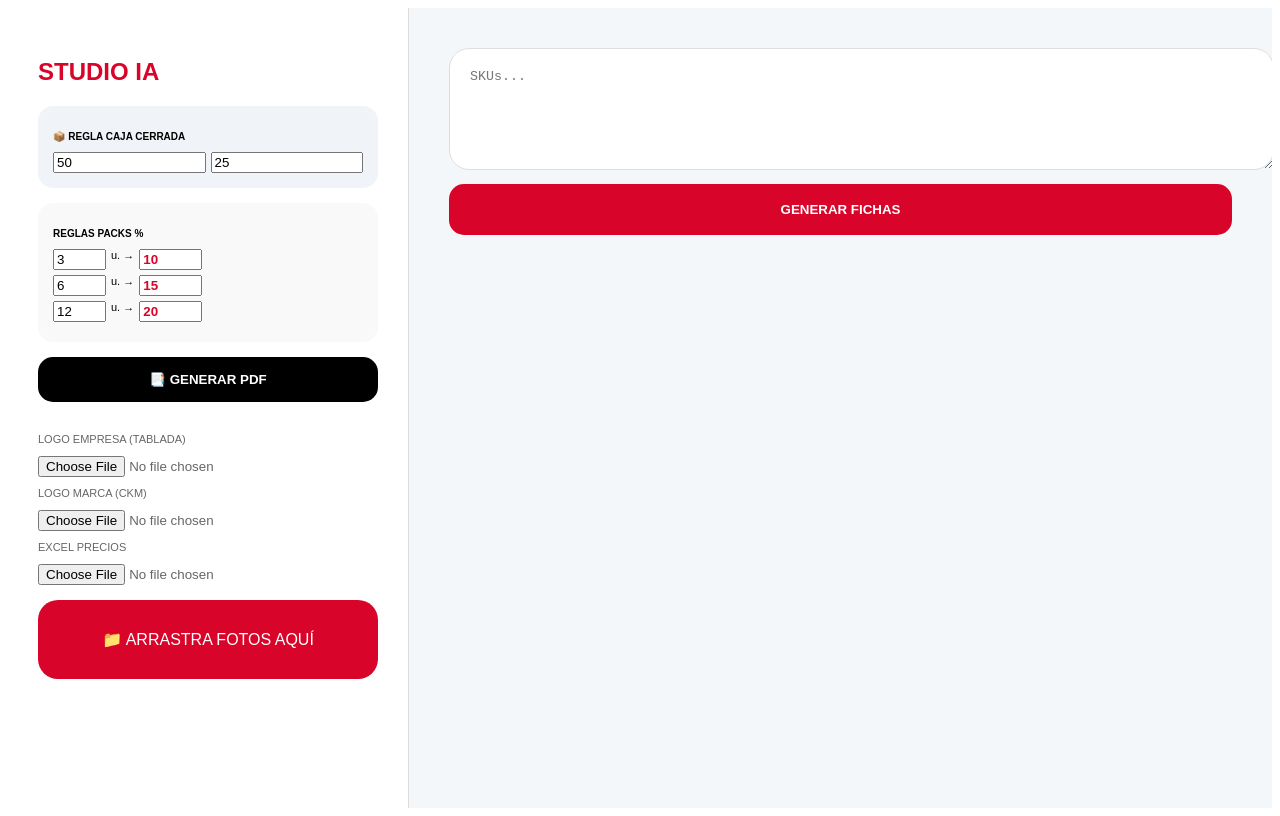
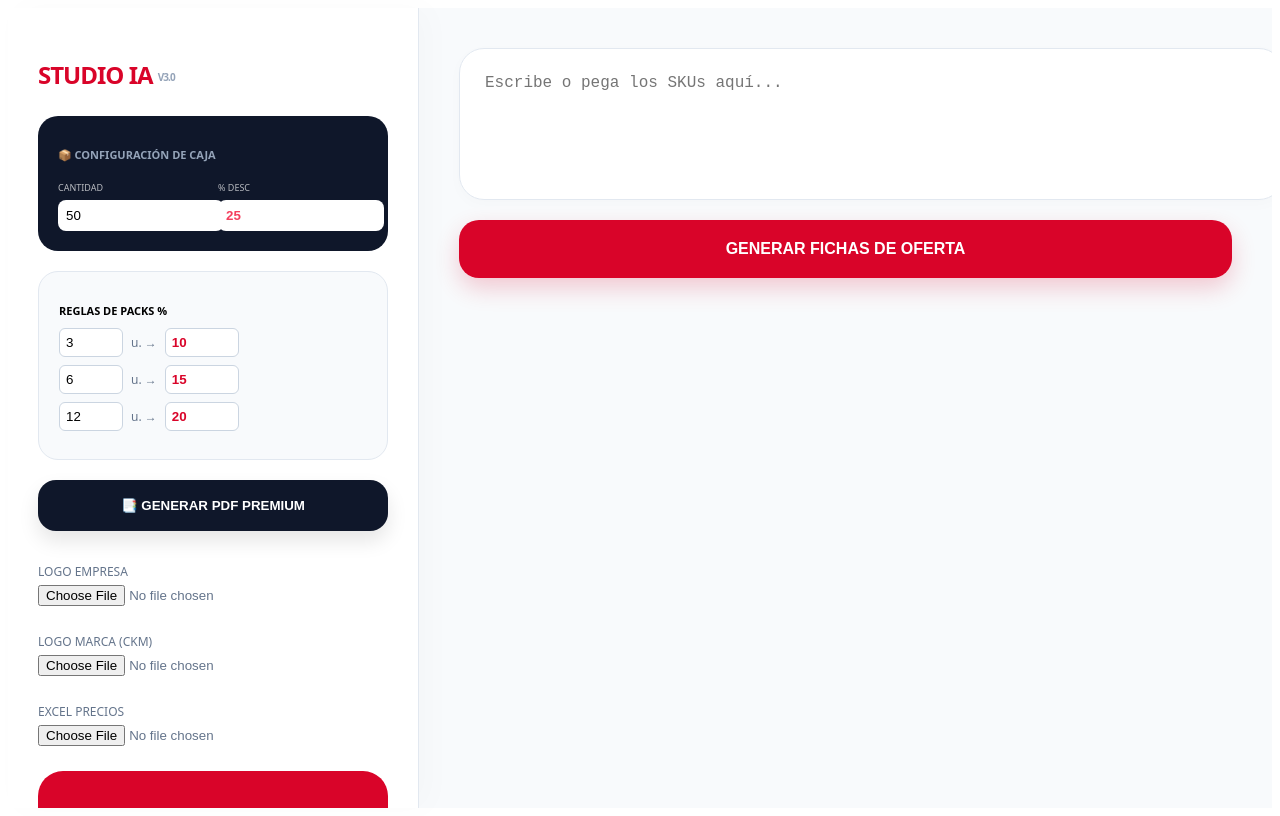
Before and after one commit to tabladamotosrepuestos-art/mi-app-estudio, a React (Vite) app in the folder mi-app-ai/: page / in a window 1280 px wide. Built offline with nearby package versions, Linux system fonts and the light colour scheme; the HTML template or start-up script is replaced by a standard one.

Commit message:
Update App.tsx

```diff
--- a/mi-app-ai/src/App.tsx
+++ b/mi-app-ai/src/App.tsx
@@ -8,7 +8,7 @@ interface Producto {
   cantidad: number; descuentoManual: number;
 }
 
-// --- COMPONENTE DE LA FICHA (DISEÑO FIEL AL PDF) ---
+// --- COMPONENTE DE LA FICHA (DISEÑO PREMIUM ACTUALIZADO) ---
 const FichaStudioIA = ({ producto, bancoFotos, reglasPack, reglaCaja, logoEmpresa, logoMarca, onUpdate, onDelete }: {
   producto: Producto, bancoFotos: Record<string, string>, reglasPack: Regla[], reglaCaja: Regla,
   logoEmpresa: string | null, logoMarca: string | null,
@@ -18,7 +18,6 @@ const FichaStudioIA = ({ producto, bancoFotos, reglasPack, reglaCaja, logoEmpres
   const foto = bancoFotos[producto.sku.toLowerCase().trim()];
   const precioBase = producto.costo * (1 + producto.rent / 100);
 
-  // Lógica de Descuento: Prioriza Caja Cerrada si la cantidad es igual a la de la caja
   let descFinal = producto.descuentoManual;
   if (producto.cantidad === reglaCaja.x) {
     descFinal = reglaCaja.y;
@@ -38,7 +37,7 @@ const FichaStudioIA = ({ producto, bancoFotos, reglasPack, reglaCaja, logoEmpres
           try {
             const data = [new ClipboardItem({ [blob.type]: blob })];
             await navigator.clipboard.write(data);
-            alert("✅ Ficha copiada.");
+            alert("✅ Diseño copiado al portapapeles.");
           } catch (err) { alert("Error al copiar."); }
         }
       }, 'image/png');
@@ -47,73 +46,89 @@ const FichaStudioIA = ({ producto, bancoFotos, reglasPack, reglaCaja, logoEmpres
 
   return (
     <div style={{ display: 'flex', flexDirection: 'column', gap: '15px', width: '380px' }}>
-      {/* Controles del Editor */}
-      <div style={{ backgroundColor: 'white', borderRadius: '25px', padding: '18px', boxShadow: '0 10px 30px rgba(0,0,0,0.05)', border: '1px solid #f0f0f0' }}>
-        <div style={{ display: 'flex', justifyContent: 'space-between', marginBottom: '10px', alignItems: 'center' }}>
-          <span style={{ backgroundColor: '#e8f5e9', color: '#2ecc71', padding: '4px 10px', borderRadius: '10px', fontSize: '9px', fontWeight: 'bold' }}>SELECCIONAR CANTIDAD</span>
-          <div style={{ display: 'flex', gap: '5px' }}>
-            <button onClick={copiarImagen} style={{ background: '#f8f9fa', border: '1px solid #ddd', borderRadius: '8px', padding: '8px 12px', fontSize: '11px', cursor: 'pointer', fontWeight: 'bold' }}>📋 COPIAR</button>
-            <button onClick={onDelete} style={{ border: 'none', background: 'none', cursor: 'pointer', color: '#ddd', fontSize: '18px' }}>✕</button>
+      {/* Controles del Editor Modernizados */}
+      <div style={{ backgroundColor: 'white', borderRadius: '24px', padding: '15px', boxShadow: '0 4px 20px rgba(0,0,0,0.08)' }}>
+        <div style={{ display: 'flex', justifyContent: 'space-between', marginBottom: '12px', alignItems: 'center' }}>
+          <span style={{ color: '#888', fontSize: '10px', fontWeight: 'bold', letterSpacing: '1px' }}>CONFIGURAR OFERTA</span>
+          <button onClick={onDelete} style={{ border: 'none', background: '#fee2e2', color: '#ef4444', borderRadius: '50%', width: '24px', height: '24px', cursor: 'pointer', fontSize: '12px' }}>✕</button>
         </div>
-        </div>
-        <div style={{ display: 'flex', gap: '6px', flexWrap: 'wrap' }}>
+        <div style={{ display: 'flex', gap: '6px' }}>
           {[1, 3, 6, 12, reglaCaja.x].map(n => (
             <button key={n} onClick={() => onUpdate({...producto, cantidad: n})}
-              style={{ flex: '1', padding: '10px 0', borderRadius: '12px', border: 'none', fontSize: '11px', fontWeight: 'bold', cursor: 'pointer', backgroundColor: producto.cantidad === n ? '#d90429' : '#f0f0f0', color: producto.cantidad === n ? 'white' : '#666' }}>
-              {n === reglaCaja.x ? `📦 CAJA` : `x${n}`}
+              style={{
+                flex: '1', padding: '10px 0', borderRadius: '10px', border: 'none', fontSize: '11px', fontWeight: 'bold', cursor: 'pointer',
+                transition: 'all 0.2s',
+                backgroundColor: producto.cantidad === n ? '#d90429' : '#f3f4f6',
+                color: producto.cantidad === n ? 'white' : '#4b5563',
+                boxShadow: producto.cantidad === n ? '0 4px 10px rgba(217,4,41,0.3)' : 'none'
+              }}>
+              {n === reglaCaja.x ? `CAJA` : `x${n}`}
             </button>
           ))}
+          <button onClick={copiarImagen} style={{ padding: '0 10px', borderRadius: '10px', border: '1px solid #ddd', background: 'white', cursor: 'pointer' }}>📋</button>
         </div>
       </div>
 
-      {/* Ficha Visual */}
-      <div ref={fichaRef} className="area-captura" style={{ backgroundColor: 'white', borderRadius: '35px', overflow: 'hidden', boxShadow: '0 20px 45px rgba(0,0,0,0.12)', position: 'relative' }}>
-        <div style={{ height: '280px', display: 'flex', alignItems: 'center', justifyContent: 'center', background: 'white', padding: '20px', position: 'relative' }}>
-          <div style={{ position: 'absolute', top: '15px', left: '15px', background: '#d90429', color: 'white', padding: '5px 12px', borderRadius: '12px', fontSize: '10px', fontWeight: 'bold' }}>SKU: {producto.sku}</div>
+      {/* Ficha Visual (Área de Captura) */}
+      <div ref={fichaRef} className="area-captura" style={{ backgroundColor: 'white', borderRadius: '40px', overflow: 'hidden', boxShadow: '0 25px 50px -12px rgba(0,0,0,0.15)', position: 'relative' }}>
 
-          {/* Logo de Marca Restablecido */}
-          {logoMarca && <img src={logoMarca} alt="marca" style={{ position: 'absolute', top: '10px', right: '10px', height: '60px', maxWidth: '110px', objectFit: 'contain' }} />}
+        {/* Contenedor de Imagen con Degradado y Profundidad */}
+        <div style={{
+          height: '300px',
+          display: 'flex',
+          alignItems: 'center',
+          justifyContent: 'center',
+          background: 'radial-gradient(circle, #ffffff 0%, #f8f9fa 100%)',
+          padding: '30px',
+          position: 'relative'
+        }}>
+          <div style={{ position: 'absolute', top: '20px', left: '25px', background: 'rgba(217,4,41,0.1)', color: '#d90429', padding: '4px 12px', borderRadius: '8px', fontSize: '10px', fontWeight: '800', border: '1px solid rgba(217,4,41,0.2)' }}>SKU: {producto.sku}</div>
 
-          <div style={{ position: 'absolute', top: '80px', right: '15px', display: 'flex', flexDirection: 'column', gap: '8px' }}>
+          {logoMarca && <img src={logoMarca} alt="marca" style={{ position: 'absolute', top: '15px', right: '20px', height: '50px', maxWidth: '100px', objectFit: 'contain', filter: 'grayscale(0.2)' }} />}
+
+          <div style={{ position: 'absolute', top: '80px', right: '20px', display: 'flex', flexDirection: 'column', gap: '10px' }}>
             {descFinal > 0 && (
-              <div style={{ background: '#d90429', color: 'white', width: '55px', height: '55px', borderRadius: '50%', display: 'flex', flexDirection: 'column', alignItems: 'center', justifyContent: 'center', fontWeight: '900' }}>
+              <div style={{ background: '#d90429', color: 'white', width: '58px', height: '58px', borderRadius: '50%', display: 'flex', flexDirection: 'column', alignItems: 'center', justifyContent: 'center', fontWeight: '900', boxShadow: '0 8px 15px rgba(217,4,41,0.4)', border: '2px solid white' }}>
                 <span style={{ fontSize: '8px' }}>AHORRA</span>
-                <span style={{ fontSize: '16px' }}>{descFinal}%</span>
+                <span style={{ fontSize: '17px' }}>{descFinal}%</span>
               </div>
             )}
             {producto.cantidad > 1 && (
-              <div style={{ background: 'black', color: 'white', width: '55px', height: '55px', borderRadius: '50%', display: 'flex', flexDirection: 'column', alignItems: 'center', justifyContent: 'center', fontWeight: '900' }}>
-                <span style={{ fontSize: '7px' }}>LLEVANDO</span>
-                <span style={{ fontSize: '16px' }}>x{producto.cantidad}</span>
+              <div style={{ background: '#1a1a1a', color: 'white', width: '58px', height: '58px', borderRadius: '50%', display: 'flex', flexDirection: 'column', alignItems: 'center', justifyContent: 'center', fontWeight: '900', boxShadow: '0 8px 15px rgba(0,0,0,0.2)', border: '2px solid white' }}>
+                <span style={{ fontSize: '7px' }}>CANT.</span>
+                <span style={{ fontSize: '17px' }}>x{producto.cantidad}</span>
               </div>
             )}
           </div>
 
-          {logoEmpresa && <img src={logoEmpresa} alt="empresa" style={{ position: 'absolute', bottom: '15px', right: '15px', height: '55px', maxWidth: '110px', objectFit: 'contain' }} />}
-          {foto ? <img src={foto} alt="prod" style={{ maxWidth: '100%', maxHeight: '100%', objectFit: 'contain' }} /> : <div style={{ color: '#eee', fontWeight: 'bold' }}>Sin Foto</div>}
+          {logoEmpresa && <img src={logoEmpresa} alt="empresa" style={{ position: 'absolute', bottom: '20px', right: '25px', height: '50px', maxWidth: '100px', objectFit: 'contain', opacity: 0.9 }} />}
+
+          {/* Imagen con Sombra Proyectada (Efecto 3D) */}
+          {foto ? <img src={foto} alt="prod" style={{ maxWidth: '85%', maxHeight: '85%', objectFit: 'contain', filter: 'drop-shadow(0 15px 25px rgba(0,0,0,0.15))' }} /> : <div style={{ color: '#ddd', fontWeight: 'bold', fontSize: '12px' }}>SIN IMAGEN</div>}
         </div>
 
-        <div style={{ backgroundColor: 'black', padding: '25px', color: 'white' }}>
-          <div style={{ display: 'flex', justifyContent: 'space-between', alignItems: 'flex-start', marginBottom: '15px' }}>
-            <div style={{ flex: 1, paddingRight: '10px' }}><h4 style={{ margin: 0, fontSize: '15px', textTransform: 'uppercase', fontWeight: '900', lineHeight: '1.2' }}>{producto.nombre}</h4></div>
-            <div style={{ textAlign: 'right' }}>
-              <div style={{ fontSize: '10px', textDecoration: 'line-through', color: '#555' }}>${precioBase.toLocaleString('es-AR')}</div>
-              <div style={{ fontSize: '26px', color: '#d90429', fontWeight: '900' }}>${unitarioFinal.toLocaleString('es-AR', { maximumFractionDigits: 0 })}</div>
+        {/* Pie de Ficha Negro e Impactante */}
+        <div style={{ backgroundColor: '#0f172a', padding: '25px 30px', color: 'white' }}>
+          <div style={{ display: 'flex', justifyContent: 'space-between', alignItems: 'flex-end', marginBottom: '20px' }}>
+            <div style={{ flex: 1 }}><h4 style={{ margin: 0, fontSize: '16px', textTransform: 'uppercase', fontWeight: '900', lineHeight: '1.1', color: '#f8fafc' }}>{producto.nombre}</h4></div>
+            <div style={{ textAlign: 'right', marginLeft: '15px' }}>
+              <div style={{ fontSize: '11px', textDecoration: 'line-through', color: '#64748b', marginBottom: '2px' }}>${precioBase.toLocaleString('es-AR')}</div>
+              <div style={{ fontSize: '28px', color: '#fb7185', fontWeight: '900', lineHeight: '1' }}>${unitarioFinal.toLocaleString('es-AR', { maximumFractionDigits: 0 })}</div>
             </div>
           </div>
 
-          <div style={{ backgroundColor: '#d90429', borderRadius: '22px', padding: '18px' }}>
+          <div style={{ background: 'linear-gradient(135deg, #d90429 0%, #991b1b 100%)', borderRadius: '24px', padding: '20px', boxShadow: 'inset 0 2px 4px rgba(255,255,255,0.2)' }}>
             <div style={{ display: 'flex', justifyContent: 'space-between', alignItems: 'center' }}>
               <div style={{ textAlign: 'left' }}>
-                <div style={{ fontSize: '9px', fontWeight: 'bold', marginBottom: '5px' }}>PRECIO BAJA A</div>
-                <div style={{ fontSize: '30px', fontWeight: '900', color: 'white', lineHeight: '1' }}>
+                <div style={{ fontSize: '9px', fontWeight: 'bold', textTransform: 'uppercase', letterSpacing: '1px', opacity: 0.9, marginBottom: '4px' }}>PRECIO MAYORISTA</div>
+                <div style={{ fontSize: '32px', fontWeight: '900', color: 'white', lineHeight: '1' }}>
                   ${unitarioFinal.toLocaleString('es-AR', { maximumFractionDigits: 0 })}
-                  <span style={{ fontSize: '12px', marginLeft: '4px' }}>c/u</span>
+                  <span style={{ fontSize: '12px', marginLeft: '5px', fontWeight: 'normal' }}>c/u</span>
                 </div>
               </div>
               <div style={{ textAlign: 'right' }}>
-                <div style={{ fontSize: '9px', fontWeight: 'bold', opacity: 0.8 }}>VALOR TOTAL</div>
-                <div style={{ fontSize: '16px', fontWeight: '900', background: 'rgba(255,255,255,0.2)', padding: '4px 10px', borderRadius: '10px', marginTop: '5px' }}>
+                <div style={{ fontSize: '9px', fontWeight: 'bold', opacity: 0.8, marginBottom: '4px' }}>TOTAL PACK</div>
+                <div style={{ fontSize: '18px', fontWeight: '900', background: 'rgba(0,0,0,0.2)', padding: '6px 14px', borderRadius: '12px' }}>
                   ${(unitarioFinal * producto.cantidad).toLocaleString('es-AR', { maximumFractionDigits: 0 })}
                 </div>
               </div>
@@ -139,6 +154,7 @@ export default function App() {
   const [instagram, setInstagram] = useState("tablada_motos");
   const [isDragging, setIsDragging] = useState(false);
 
+  // Lógica de procesamiento de carpetas y archivos
   const procesarArchivo = (file: File) => {
     if (file.type.startsWith('image/')) {
       const r = new FileReader();
@@ -177,85 +193,86 @@ export default function App() {
     const pW = pdf.internal.pageSize.getWidth();
     const pH = pdf.internal.pageSize.getHeight();
 
-    // Portada
-    pdf.setFillColor(0, 0, 0); pdf.rect(0, 0, pW, pH, 'F');
+    // Portada de Alta Calidad
+    pdf.setFillColor(15, 23, 42); pdf.rect(0, 0, pW, pH, 'F');
     if (logoEmpresa) pdf.addImage(logoEmpresa, 'PNG', pW/2 - 45, pH/2 - 80, 90, 90);
     pdf.setTextColor(255, 255, 255);
-    pdf.setFontSize(30); pdf.setFont("helvetica", "bold");
+    pdf.setFontSize(32); pdf.setFont("helvetica", "bold");
     pdf.text("CATÁLOGO DE OFERTAS", pW/2, pH/2 + 30, { align: 'center' });
-    pdf.setFontSize(14); pdf.text(`WhatsApp: ${whatsapp}`, pW/2, pH/2 + 50, { align: 'center' });
+    pdf.setFontSize(14); pdf.setFont("helvetica", "normal");
+    pdf.setTextColor(200, 200, 200);
+    pdf.text(`WhatsApp: ${whatsapp}  |  @${instagram}`, pW/2, pH/2 + 50, { align: 'center' });
 
-    // Fichas (6 por hoja)
     const fichas = document.querySelectorAll('.area-captura');
     const mX = 10, mY = 15;
     const wF = (pW - (mX * 3)) / 2;
     const hF = (pH - (mY * 4)) / 3;
 
     for (let i = 0; i < fichas.length; i++) {
-        const canvas = await html2canvas(fichas[i] as HTMLElement, { scale: 2 });
+        const canvas = await html2canvas(fichas[i] as HTMLElement, { scale: 2, useCORS: true });
         if (i % 6 === 0) pdf.addPage();
         const col = i % 2;
         const fila = Math.floor((i % 6) / 2);
         pdf.addImage(canvas.toDataURL('image/png'), 'PNG', mX + (col*(wF+mX)), mY + (fila*(hF+mY)), wF, hF);
     }
-    pdf.save("Catalogo_Tablada_Motos.pdf");
+    pdf.save("Catalogo_Premium_Tablada.pdf");
   };
 
   return (
-    <div style={{ display: 'flex', height: '100vh', background: '#f4f7f9', fontFamily: 'sans-serif' }}>
-      <aside style={{ width: '340px', background: 'white', padding: '30px', borderRight: '1px solid #ddd', overflowY: 'auto' }}>
-        <h2 style={{ color: '#d90429', fontWeight: '900', marginBottom: '20px' }}>STUDIO IA</h2>
+    <div style={{ display: 'flex', height: '100vh', background: '#f8fafc', fontFamily: 'system-ui, sans-serif' }}>
+      <aside style={{ width: '350px', background: 'white', padding: '30px', borderRight: '1px solid #e2e8f0', overflowY: 'auto', boxShadow: '10px 0 30px rgba(0,0,0,0.02)' }}>
+        <h2 style={{ color: '#d90429', fontWeight: '900', letterSpacing: '-1px', marginBottom: '25px' }}>STUDIO IA <span style={{fontSize: '10px', color: '#94a3b8', verticalAlign: 'middle'}}>V3.0</span></h2>
 
         {/* REGLA CAJA */}
-        <div style={{ background: '#f0f4f8', padding: '15px', borderRadius: '15px', marginBottom: '15px' }}>
-          <p style={{ fontSize: '10px', fontWeight: 'bold' }}>📦 REGLA CAJA CERRADA</p>
-          <div style={{ display: 'flex', gap: '5px', marginTop: '5px' }}>
-            <input type="number" value={reglaCaja.x} onChange={e => setReglaCaja({...reglaCaja, x: parseInt(e.target.value)})} style={{ width: '50%' }} placeholder="Cant." />
-            <input type="number" value={reglaCaja.y} onChange={e => setReglaCaja({...reglaCaja, y: parseInt(e.target.value)})} style={{ width: '50%' }} placeholder="Desc %" />
+        <div style={{ background: '#0f172a', padding: '20px', borderRadius: '20px', marginBottom: '20px', color: 'white' }}>
+          <p style={{ fontSize: '11px', fontWeight: 'bold', marginBottom: '12px', color: '#94a3b8' }}>📦 CONFIGURACIÓN DE CAJA</p>
+          <div style={{ display: 'flex', gap: '10px' }}>
+            <div style={{ flex: 1 }}><span style={{ fontSize: '9px', opacity: 0.7 }}>CANTIDAD</span><input type="number" value={reglaCaja.x} onChange={e => setReglaCaja({...reglaCaja, x: parseInt(e.target.value)})} style={{ width: '100%', padding: '8px', borderRadius: '8px', border: 'none', marginTop: '4px' }} /></div>
+            <div style={{ flex: 1 }}><span style={{ fontSize: '9px', opacity: 0.7 }}>% DESC</span><input type="number" value={reglaCaja.y} onChange={e => setReglaCaja({...reglaCaja, y: parseInt(e.target.value)})} style={{ width: '100%', padding: '8px', borderRadius: '8px', border: 'none', marginTop: '4px', color: '#f43f5e', fontWeight: 'bold' }} /></div>
           </div>
         </div>
 
-        {/* REGLAS PACKS RESTABLECIDAS */}
-        <div style={{ marginBottom: '15px', background: '#f9f9f9', padding: '15px', borderRadius: '15px' }}>
-          <p style={{ fontSize: '10px', fontWeight: 'bold' }}>REGLAS PACKS %</p>
+        {/* REGLAS PACKS */}
+        <div style={{ background: '#f8fafc', padding: '20px', borderRadius: '20px', marginBottom: '20px', border: '1px solid #e2e8f0' }}>
+          <p style={{ fontSize: '11px', fontWeight: 'bold', marginBottom: '10px' }}>REGLAS DE PACKS %</p>
           {reglasPack.map((r, idx) => (
-            <div key={idx} style={{ display: 'flex', gap: '5px', marginBottom: '5px' }}>
-              <input type="number" value={r.x} onChange={e => { const n = [...reglasPack]; n[idx].x = parseInt(e.target.value); setReglasPack(n); }} style={{ width: '45px' }} />
-              <span style={{ fontSize: '11px' }}>u. →</span>
-              <input type="number" value={r.y} onChange={e => { const n = [...reglasPack]; n[idx].y = parseInt(e.target.value); setReglasPack(n); }} style={{ width: '55px', color: '#d90429', fontWeight: 'bold' }} />
+            <div key={idx} style={{ display: 'flex', gap: '8px', marginBottom: '8px', alignItems: 'center' }}>
+              <input type="number" value={r.x} onChange={e => { const n = [...reglasPack]; n[idx].x = parseInt(e.target.value); setReglasPack(n); }} style={{ width: '50px', padding: '6px', borderRadius: '6px', border: '1px solid #cbd5e1' }} />
+              <span style={{ fontSize: '12px', color: '#64748b' }}>u. →</span>
+              <input type="number" value={r.y} onChange={e => { const n = [...reglasPack]; n[idx].y = parseInt(e.target.value); setReglasPack(n); }} style={{ width: '60px', padding: '6px', borderRadius: '6px', border: '1px solid #cbd5e1', color: '#d90429', fontWeight: 'bold' }} />
             </div>
           ))}
         </div>
 
-        <button onClick={generarPDF} style={{ width: '100%', padding: '15px', background: 'black', color: 'white', borderRadius: '15px', fontWeight: 'bold', marginBottom: '20px', cursor: 'pointer', border: 'none' }}>📑 GENERAR PDF</button>
+        <button onClick={generarPDF} style={{ width: '100%', padding: '18px', background: '#0f172a', color: 'white', borderRadius: '18px', fontWeight: 'bold', marginBottom: '20px', cursor: 'pointer', border: 'none', boxShadow: '0 10px 20px rgba(0,0,0,0.1)' }}>📑 GENERAR PDF PREMIUM</button>
 
-        <div style={{ fontSize: '11px', color: '#666', marginBottom: '15px' }}>
-          <p>LOGO EMPRESA (TABLADA)</p>
-          <input type="file" onChange={(e) => { const f = e.target.files?.[0]; if (f) { const r = new FileReader(); r.onload = () => setLogoEmpresa(r.result as string); r.readAsDataURL(f); } }} />
-          <p style={{ marginTop: '10px' }}>LOGO MARCA (CKM)</p>
-          <input type="file" onChange={(e) => { const f = e.target.files?.[0]; if (f) { const r = new FileReader(); r.onload = () => setLogoMarca(r.result as string); r.readAsDataURL(f); } }} />
-          <p style={{ marginTop: '10px' }}>EXCEL PRECIOS</p>
-          <input type="file" onChange={(e) => { const f = e.target.files?.[0]; if (!f) return; const r = new FileReader(); r.onload = (evt) => { const wb = XLSX.read(evt.target?.result, { type: 'binary' }); setDbPrecios(XLSX.utils.sheet_to_json(wb.Sheets[wb.SheetNames[0]])); }; r.readAsBinaryString(f); }} />
+        <div style={{ fontSize: '12px', color: '#64748b', display: 'flex', flexDirection: 'column', gap: '15px' }}>
+          <div><p style={{marginBottom: '5px'}}>LOGO EMPRESA</p><input type="file" onChange={(e) => { const f = e.target.files?.[0]; if (f) { const r = new FileReader(); r.onload = () => setLogoEmpresa(r.result as string); r.readAsDataURL(f); } }} /></div>
+          <div><p style={{marginBottom: '5px'}}>LOGO MARCA (CKM)</p><input type="file" onChange={(e) => { const f = e.target.files?.[0]; if (f) { const r = new FileReader(); r.onload = () => setLogoMarca(r.result as string); r.readAsDataURL(f); } }} /></div>
+          <div><p style={{marginBottom: '5px'}}>EXCEL PRECIOS</p><input type="file" onChange={(e) => { const f = e.target.files?.[0]; if (!f) return; const r = new FileReader(); r.onload = (evt) => { const wb = XLSX.read(evt.target?.result, { type: 'binary' }); setDbPrecios(XLSX.utils.sheet_to_json(wb.Sheets[wb.SheetNames[0]])); }; r.readAsBinaryString(f); }} /></div>
         </div>
 
         <div onDragOver={(e) => { e.preventDefault(); setIsDragging(true); }} onDragLeave={() => setIsDragging(false)} onDrop={handleDrop}
-          style={{ padding: '30px 10px', background: isDragging ? '#ffebee' : '#d90429', color: 'white', borderRadius: '20px', textAlign: 'center', cursor: 'pointer' }}>
-          {isDragging ? "¡SUELTA LA CARPETA!" : "📁 ARRASTRA FOTOS AQUÍ"}
+          style={{ marginTop: '25px', padding: '40px 20px', background: isDragging ? '#fff1f2' : '#d90429', color: 'white', borderRadius: '25px', textAlign: 'center', cursor: 'pointer', border: isDragging ? '2px dashed #d90429' : 'none', transition: 'all 0.3s' }}>
+          <span style={{fontSize: '30px', display: 'block', marginBottom: '10px'}}>📁</span>
+          <span style={{fontWeight: 'bold', fontSize: '13px'}}>{isDragging ? "¡SUELTA LA CARPETA!" : "ARRASTRA TU CARPETA AQUÍ"}</span>
         </div>
       </aside>
 
       <main style={{ flex: 1, padding: '40px', overflowY: 'auto' }}>
-        <textarea value={skuInput} onChange={(e) => setSkuInput(e.target.value)} placeholder="SKUs..." style={{ width: '100%', height: '80px', borderRadius: '20px', padding: '20px', border: '1px solid #ddd', marginBottom: '10px' }} />
+        <div style={{ maxWidth: '850px', margin: '0 auto' }}>
+          <textarea value={skuInput} onChange={(e) => setSkuInput(e.target.value)} placeholder="Escribe o pega los SKUs aquí..." style={{ width: '100%', height: '100px', borderRadius: '25px', padding: '25px', border: '1px solid #e2e8f0', marginBottom: '15px', fontSize: '16px', boxShadow: '0 4px 15px rgba(0,0,0,0.02)', outline: 'none' }} />
           <button onClick={() => { skuInput.split('\n').forEach(s => {
             const c = s.trim(); if (!c) return;
             const info = dbPrecios.find((p: any) => String(p.SKU).trim() === c);
             setItems(prev => [{ id: Date.now() + Math.random(), sku: c, nombre: info ? (info["NOMBRE "] || info["NOMBRE"] || "PRODUCTO") : "PRODUCTO", costo: info ? (parseFloat(info["costo"]) || 0) : 0, rent: info ? (parseFloat(info["rentabilidad "]) || 0) : 0, cantidad: 1, descuentoManual: 0 }, ...prev]);
-        }); setSkuInput(""); }} style={{ width: '100%', padding: '18px', background: '#d90429', color: 'white', borderRadius: '15px', fontWeight: 'bold', border: 'none', cursor: 'pointer' }}>GENERAR FICHAS</button>
+          }); setSkuInput(""); }} style={{ width: '100%', padding: '20px', background: '#d90429', color: 'white', borderRadius: '20px', fontWeight: 'bold', border: 'none', cursor: 'pointer', fontSize: '16px', boxShadow: '0 10px 25px rgba(217,4,41,0.2)' }}>GENERAR FICHAS DE OFERTA</button>
 
-        <div style={{ display: 'grid', gridTemplateColumns: 'repeat(auto-fill, minmax(380px, 1fr))', gap: '30px', marginTop: '30px' }}>
+          <div style={{ display: 'grid', gridTemplateColumns: 'repeat(auto-fill, minmax(380px, 1fr))', gap: '40px', marginTop: '50px' }}>
             {items.map(item => (
               <FichaStudioIA key={item.id} producto={item} bancoFotos={bancoFotos} reglasPack={reglasPack} reglaCaja={reglaCaja} logoEmpresa={logoEmpresa} logoMarca={logoMarca} onUpdate={(u) => setItems(items.map(i => i.id === item.id ? u : i))} onDelete={() => setItems(items.filter(i => i.id !== item.id))} />
             ))}
+          </div>
         </div>
       </main>
     </div>
```
Lines whose indentation alone changed are shown as unchanged.
